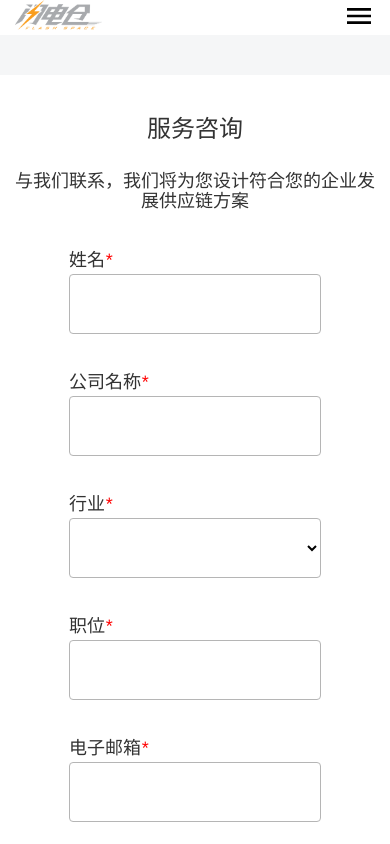
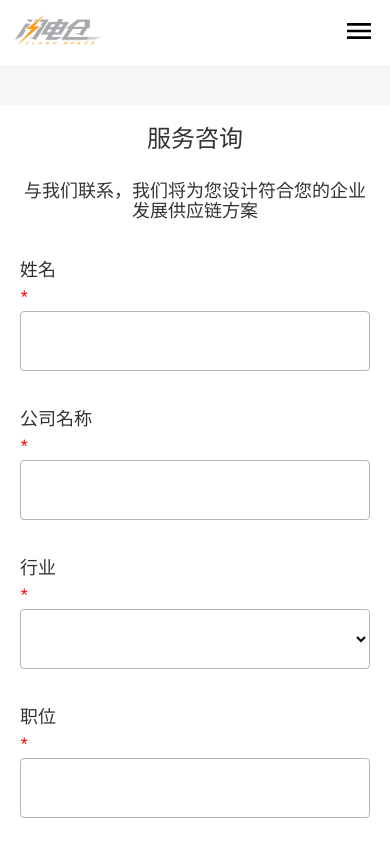
Before and after one commit to WGCafe/sdc-website, a website: page form.html in a window 390 px wide. Shown: the top 844 px of the page. Drawn offline with nearby package versions, Linux system fonts and the light colour scheme; files that its build step writes are made by us from their sources.

```diff
--- a/styles/_form.scss
+++ b/styles/_form.scss
@@ -1,4 +1,14 @@
 @import './_var.scss';
+
+.form {
+  .header__detail {
+    padding: 15px;
+  }
+
+  .header-nav {
+    margin: 12px 0;
+  }
+}
 
 .form-header {
   background-color: $white;
@@ -107,3 +117,27 @@
     }
   }
 }
+
+@media (max-width: 1024px) {
+  form {
+    padding: 0 15px;
+  }
+}
+
+@media (max-width: 767px) {
+  .form {
+    &__wrapper {
+      padding: 20px;
+    }
+
+    .form-group__input,
+    .form-group__select,
+    .form-group .error,
+    .form-group__require,
+    .form__submit,
+    .submit,
+    .form-group__label {
+      width: 100%;
+    }
+  }
+}
```
Also changed, not shown: index.html (+3 -3 lines), 3 other files.
